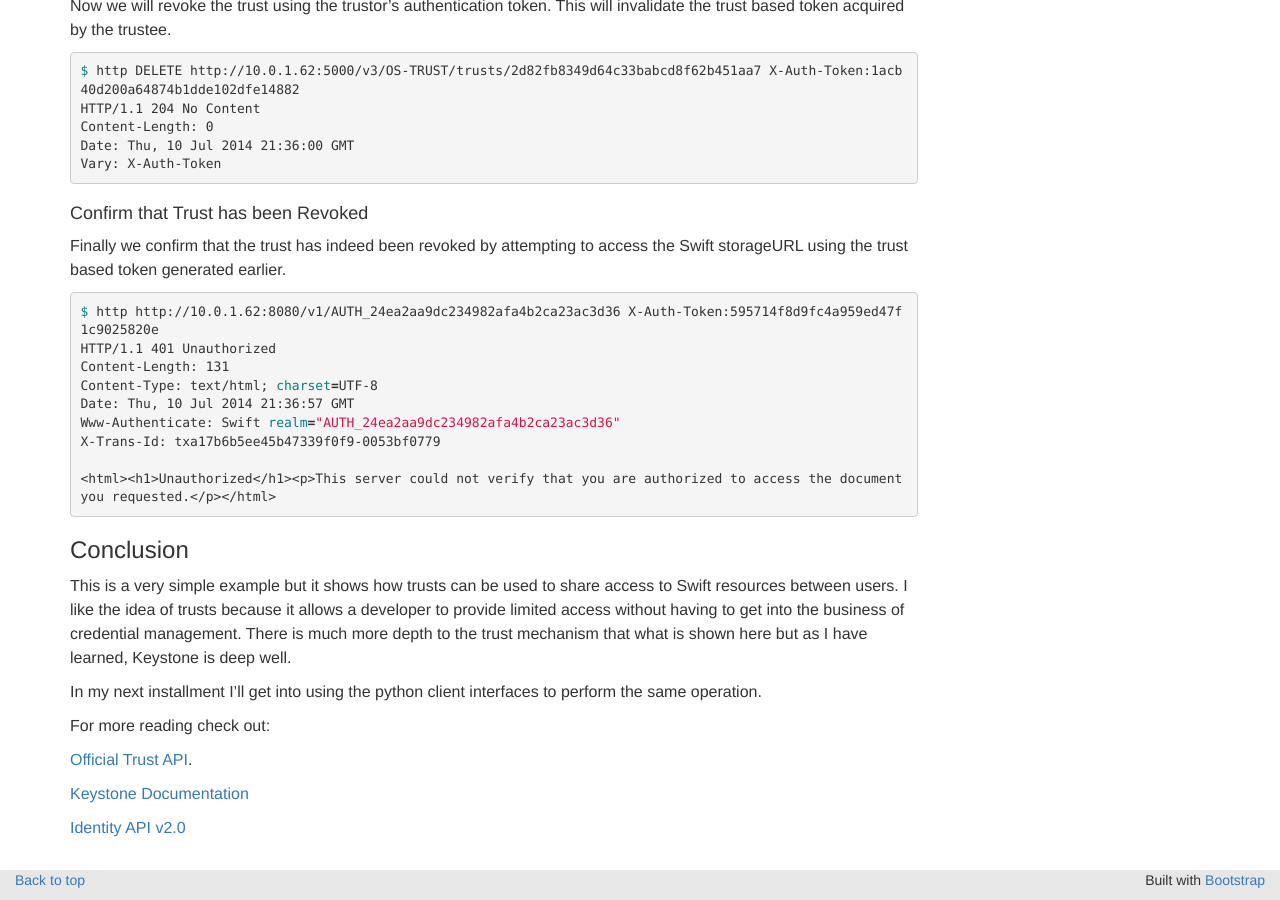
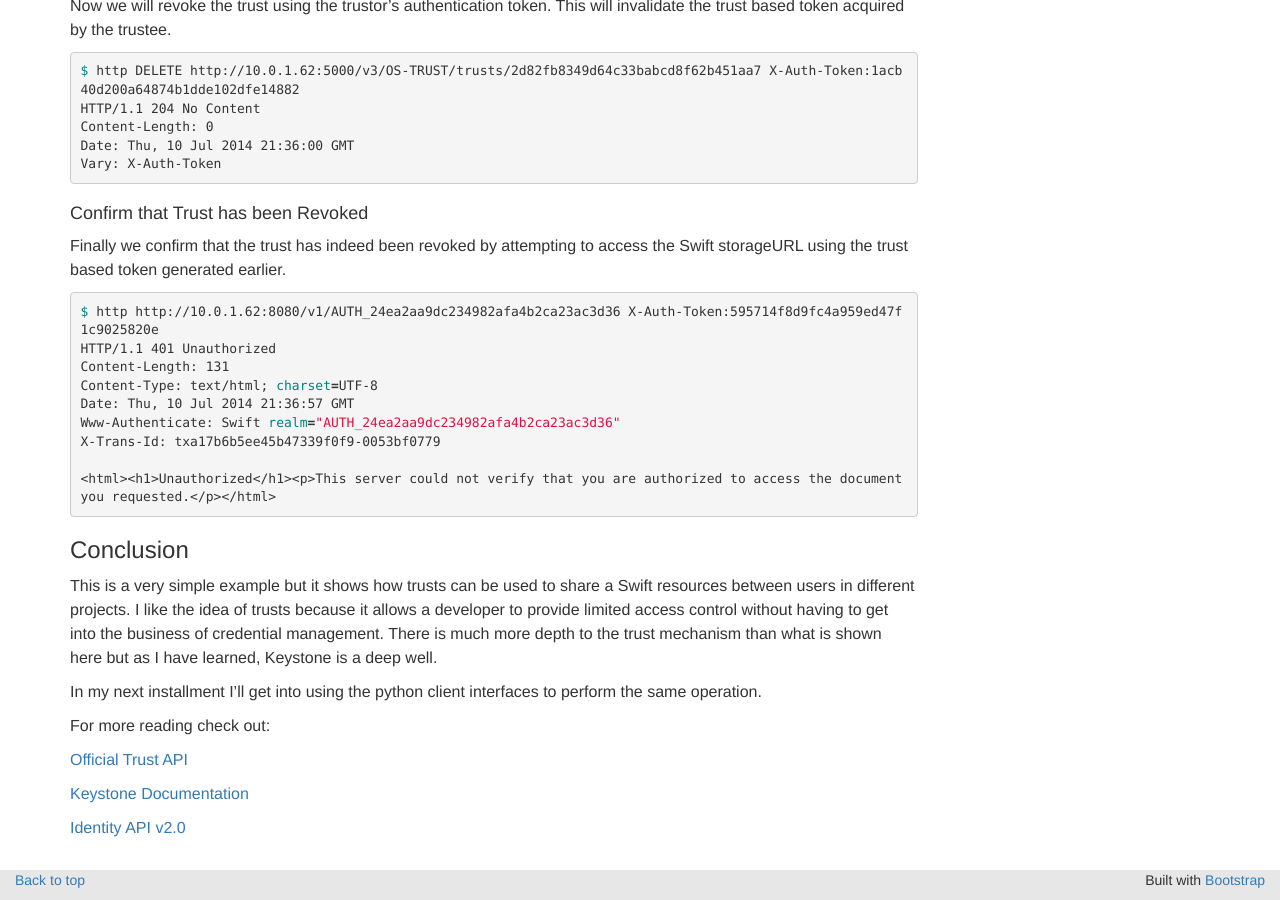
Before and after one commit to elmiko/elmiko.github.io, a Jekyll site: the page built from _posts/2014-06-10-keystone-trust-delegation.markdown, in a window 1280 px wide and 900 px high, scrolled down 5611 px. Built offline with Jekyll 4.4.1, drawn with Linux system fonts in a browser that asks for light colours; nearby versions of some CDN libraries; Markdown is read by kramdown in place of the engine named in the settings.

Commit message:
fixing grammar

```diff
--- a/_posts/2014-06-10-keystone-trust-delegation.markdown
+++ b/_posts/2014-06-10-keystone-trust-delegation.markdown
@@ -357,18 +357,18 @@ X-Trans-Id: txa17b6b5ee45b47339f0f9-0053bf0779
 ###Conclusion
 
 This is a very simple example but it shows how trusts can be used to share
-access to Swift resources between users. I like the idea of trusts because it
-allows a developer to provide limited access without having to get into the
-business of credential management. There is much more depth to the trust
-mechanism that what is shown here but as I have learned, Keystone is deep
-well.
+a Swift resources between users in different projects. I like the idea of
+trusts because it allows a developer to provide limited access control without
+having to get into the business of credential management. There is much more
+depth to the trust mechanism than what is shown here but as I have learned,
+Keystone is a deep well.
 
 In my next installment I'll get into
 using the python client interfaces to perform the same operation.
 
 For more reading check out:
 
-[Official Trust API](https://github.com/openstack/identity-api/blob/master/v3/src/markdown/identity-api-v3-os-trust-ext.md).
+[Official Trust API](https://github.com/openstack/identity-api/blob/master/v3/src/markdown/identity-api-v3-os-trust-ext.md)
 
 [Keystone Documentation](https://docs.openstack.org/developer/keystone)
 
```
